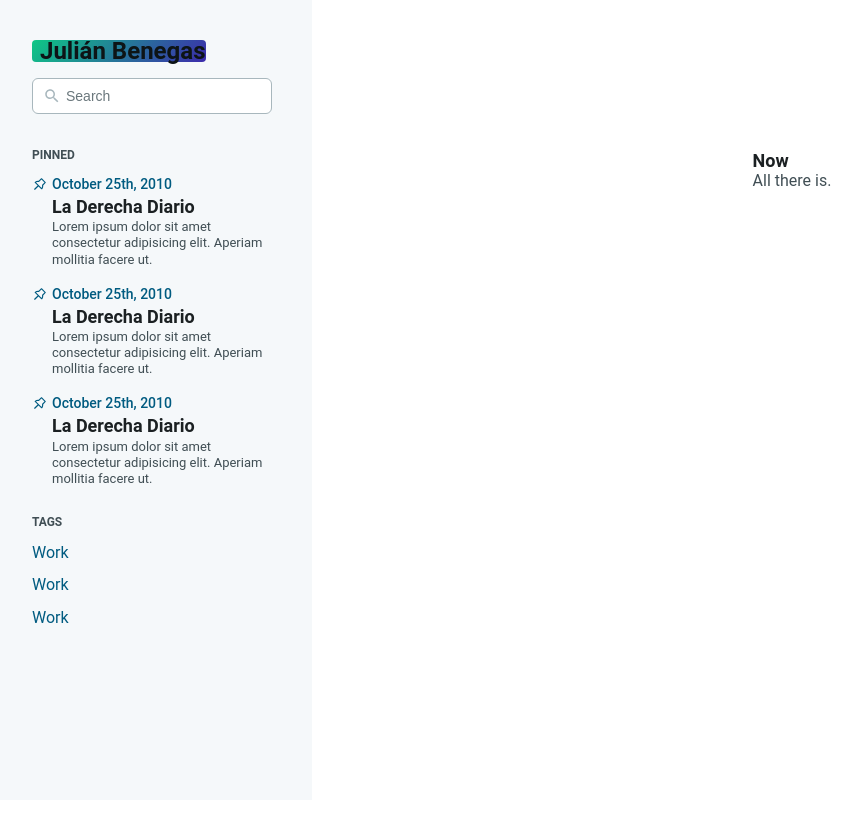
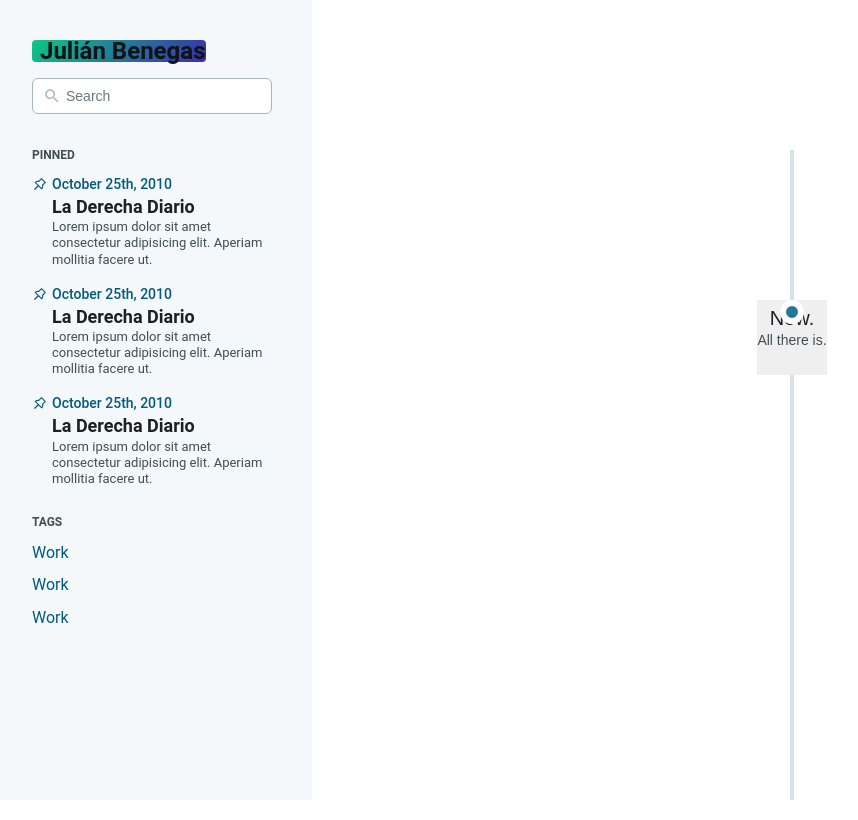
Before and after one commit to julianbenegas/julianbenegas, a Next.js app: page / in a window 1280 px wide. Shown: the whole page, without its empty margins (8-866 px from the left). Built offline with nearby package versions, Linux system fonts and the light colour scheme.

Commit message:
Layout advances with tree!

```diff
--- a/components/Tree.tsx
+++ b/components/Tree.tsx
@@ -1,27 +1,210 @@
-export default () => {
+import Link from 'next/link'
+import moment from 'moment'
+
+interface Event {
+  name: string
+  description: string
+  timestamp: number
+}
+
+interface EventObj {
+  event: Event
+  index: number
+  isNow: false
+}
+
+interface Now {
+  event: { name: string; description: string; timestamp: undefined }
+  index: undefined
+  isNow: true
+}
+
+type Props = EventObj | Now
+
+const Event = ({ event, index, isNow = false }: Props) => {
+  const alignment = isNow ? 'center' : index && index % 2 ? 'right' : 'left'
+
+  let textAlignment = 'center'
+  if (alignment === 'left') textAlignment = 'right'
+  else if (alignment === 'right') textAlignment = 'left'
+
   return (
     <div className="container">
-      <div>
-        <h1>Now</h1>
-        <p>All there is.</p>
+      <div className="dot" />
+      <Link href="">
+        <button>
+          {event.timestamp && (
+            <a>{moment(event.timestamp).format('MMMM Do, YYYY')}</a>
+          )}
+          <h1>{event.name}</h1>
+          <p>{event.description}</p>
+        </button>
+      </Link>
+      <style jsx>{`
+        .container {
+          display: flex;
+          width: 100%;
+          position: relative;
+          text-align: ${textAlignment};
+          margin-bottom: 20px;
+          z-index: ${isNow ? '10' : 'initial'};
+          justify-content: ${alignment === 'right'
+            ? 'flex-end'
+            : alignment === 'left'
+            ? 'flex-start'
+            : 'center'};
+          align-items: ${isNow ? 'flex-end' : 'initial'};
+        }
+        .dot {
+          min-width: 24px;
+          max-width: 24px;
+          width: 24px;
+          min-height: 24px;
+          max-height: 24px;
+          height: 24px;
+          border: 6px solid var(--background-color);
+          background: var(--teal-2);
+          border-radius: 50%;
+          z-index: 10;
+          position: absolute;
+          left: 50%;
+          transform: translate(-50%, 0);
+        }
+        button {
+          text-align: inherit;
+          border: none;
+          max-width: 50%;
+          padding: 3px
+            ${alignment === 'right'
+              ? '0 0 30px'
+              : alignment === 'left'
+              ? '30px 0 0'
+              : '0 26px 0'};
+          cursor: pointer;
+        }
+        a {
+          color: var(--teal-3);
+          font-weight: 500;
+          font-size: var(--fs-sm);
+        }
+        h1 {
+          font-size: var(--fs-xl);
+          color: var(--grey-8);
+          font-weight: 500;
+          margin: 0.25rem 0 0.1rem;
+        }
+        p {
+          font-size: var(--fs-sm);
+          color: var(--grey-6);
+          line-height: var(--lh-tight);
+        }
+      `}</style>
+    </div>
+  )
+}
+
+export default () => {
+  const events: Event[] = [
+    {
+      name: 'La Derecha Diario',
+      description:
+        'Lorem ipsum dolor sit amet consectetur adipisicing elit. Dolorum cum quae deserunt! Neque rem cum ut obcaecati optio molestias, cumque fuga. Repudiandae dolore esse maxime porro illum aliquid vitae? Excepturi!',
+      timestamp: Date.now() + 4
+    },
+    {
+      name: 'La Derecha Diario',
+      description:
+        'Lorem ipsum dolor sit amet consectetur adipisicing elit. Dolorum cum quae deserunt! Neque rem cum ut obcaecati optio molestias, cumque fuga. Repudiandae dolore esse maxime porro illum aliquid vitae? Excepturi!',
+      timestamp: Date.now() + 4
+    },
+    {
+      name: 'La Derecha Diario',
+      description:
+        'Lorem ipsum dolor sit amet consectetur adipisicing elit. Dolorum cum quae deserunt! Neque rem cum ut obcaecati optio molestias, cumque fuga. Excepturi!',
+      timestamp: Date.now() + 4
+    },
+    {
+      name: 'La Derecha Diario',
+      description:
+        'Lorem ipsum dolor sit amet consectetur adipisicing elit. Dolorum cum quae deserunt! Neque rem cum ut obcaecati optio molestias, cumque fuga.',
+      timestamp: Date.now() + 4
+    },
+    {
+      name: 'La Derecha Diario',
+      description:
+        'Lorem ipsum dolor sit amet consectetur adipisicing elit. Dolorum cum quae deserunt! Neque rem cum ut obcaecati optio molestias, cumque fuga. Repudiandae dolore esse maxime porro illum aliquid vitae? Excepturi!',
+      timestamp: Date.now() + 4
+    },
+    {
+      name: 'La Derecha Diario',
+      description:
+        'Lorem ipsum dolor sit amet consectetur adipisicing elit. Dolorum cum quae deserunt! Neque rem cum ut obcaecati optio molestias, cumque fuga. Repudiandae dolore esse maxime porro illum aliquid vitae? Excepturi!',
+      timestamp: Date.now() + 4
+    },
+    {
+      name: 'La Derecha Diario',
+      description:
+        'Lorem ipsum dolor sit amet consectetur adipisicing elit. Dolorum cum quae deserunt! Neque rem cum ut obcaecati optio molestias, cumque fuga. Repudiandae dolore esse maxime porro illum aliquid vitae? Excepturi!',
+      timestamp: Date.now() + 3
+    },
+    {
+      name: 'La Derecha Diario',
+      description:
+        'Lorem ipsum dolor sit amet consectetur adipisicing elit. Dolorum cum quae deserunt! Neque rem cum ut obcaecati optio molestias, cumque fuga. Repudiandae dolore esse maxime porro illum aliquid vitae? Excepturi!',
+      timestamp: Date.now() + 2
+    },
+    {
+      name: 'La Derecha Diario',
+      description:
+        'Lorem ipsum dolor sit amet consectetur adipisicing elit. Dolorum cum quae deserunt! Neque rem cum ut obcaecati optio molestias, cumque fuga. Repudiandae dolore esse maxime porro illum aliquid vitae? Excepturi!',
+      timestamp: Date.now() + 1
+    }
+  ]
+  return (
+    <div className="container">
+      <div className="tree">
+        <div className="root" />
+        {events.map((e, i) => (
+          <Event key={e.timestamp} index={i} event={e} isNow={false} />
+        ))}
+        <Event
+          isNow
+          index={undefined}
+          event={{
+            name: 'Now.',
+            description: 'All there is.',
+            timestamp: undefined
+          }}
+        />
       </div>
       <style jsx>{`
         .container {
           width: 100%;
           height: 100vh;
           overflow-y: scroll;
-          padding: 150.2px 40px 0;
+          padding: 150.2px 10% 0;
           display: flex;
           justify-content: center;
           align-items: flex-start;
         }
-        h1 {
-          font-size: var(--fs-lg);
-          color: var(--grey-8);
+        .tree {
+          text-align: center;
+          position: relative;
+          display: flex;
+          flex-direction: column-reverse;
+          align-items: flex-start;
+          justify-content: flex-end;
+          min-height: calc(100vh - 150.2px);
         }
-        p {
-          font-size: var(--fs-md);
-          color: var(--grey-6);
+        .root {
+          height: 100%;
+          width: 4px;
+          background: var(--grey-3);
+          top: 0;
+          z-index: 1;
+          position: absolute;
+          left: 50%;
+          transform: translateX(-50%);
         }
       `}</style>
     </div>
--- a/package.json
+++ b/package.json
@@ -9,6 +9,7 @@
   },
   "dependencies": {
     "isomorphic-unfetch": "3.0.0",
+    "moment": "^2.24.0",
     "next": "^9.2.0",
     "nprogress": "^0.2.0",
     "react": "^16.12.0",
```
Also changed, not shown: 1 other file (tests, documents, lock files or other folders).
